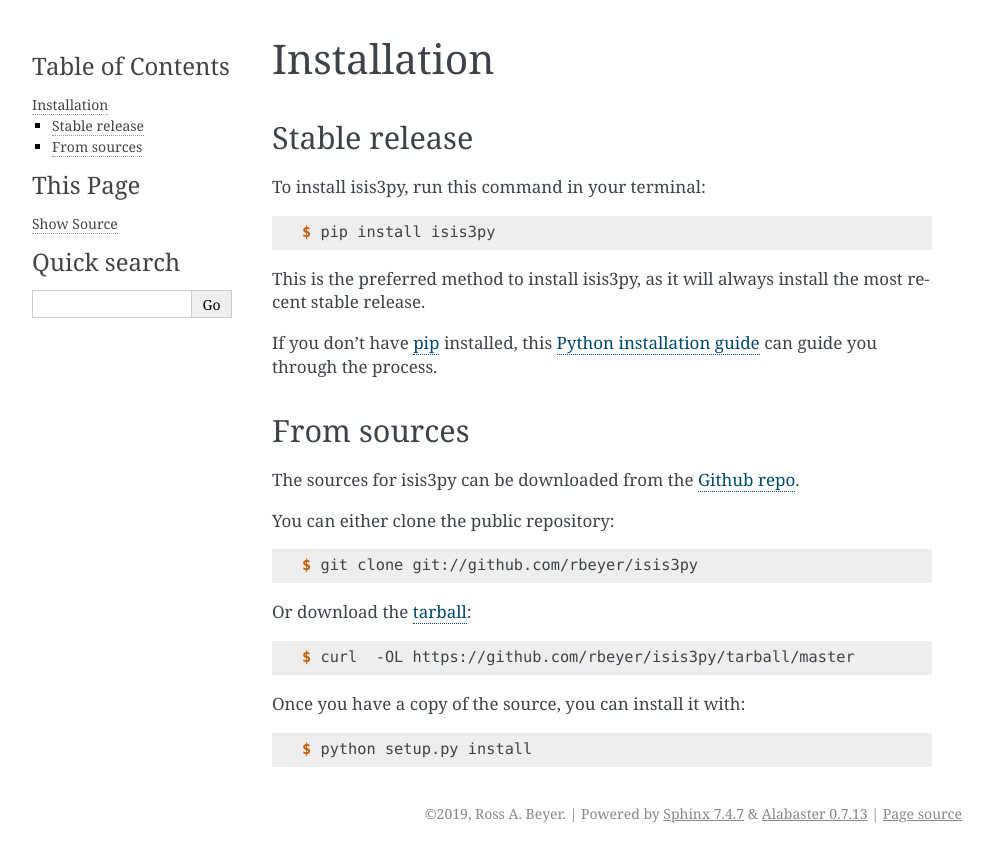
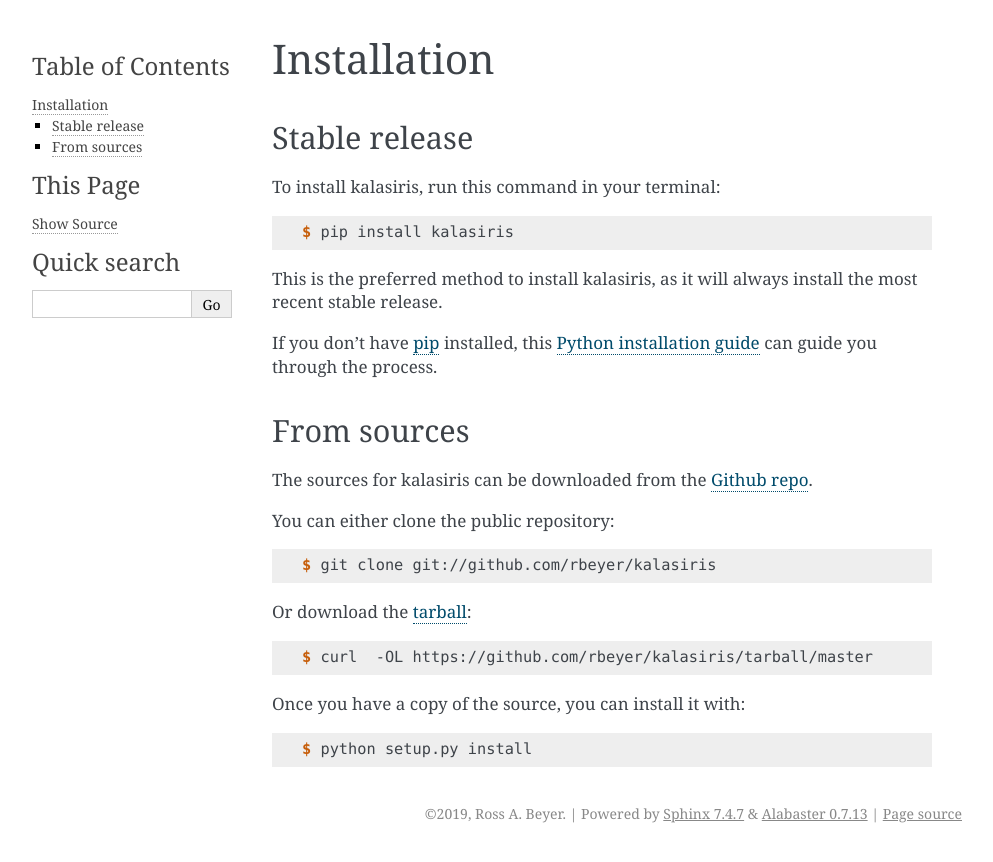
Before and after one commit to rbeyer/kalasiris, a Sphinx documentation site: the page built from docs/installation.rst, in a window 1280 px wide. Shown: the top 862 px of the page, without its empty margins (148-1141 px from the left). Built offline with Sphinx 7.4.7, drawn with Linux system fonts in a browser that asks for light colours; pages that are not in the unit, such as notebooks, are missing from menus; the version number is read from the project's files by our own code.

Commit message:
These are mostly just defaulting from cookie-cutter.  Need to experiment.

```diff
--- a/docs/conf.py
+++ b/docs/conf.py
@@ -1,7 +1,7 @@
 #!/usr/bin/env python
 # -*- coding: utf-8 -*-
 #
-# isis3py documentation build configuration file, created by
+# kalasiris documentation build configuration file, created by
 # sphinx-quickstart on Fri Jun  9 13:47:02 2017.
 #
 # This file is execfile()d with the current directory set to its
@@ -22,7 +22,7 @@ import os
 import sys
 sys.path.insert(0, os.path.abspath('..'))
 
-import isis3py
+import kalasiris
 
 # -- General configuration ---------------------------------------------
 
@@ -47,7 +47,7 @@ source_suffix = '.rst'
 master_doc = 'index'
 
 # General information about the project.
-project = u'isis3py'
+project = u'kalasiris'
 copyright = u"2019, Ross A. Beyer"
 author = u"Ross A. Beyer"
 
@@ -56,9 +56,9 @@ author = u"Ross A. Beyer"
 # the built documents.
 #
 # The short X.Y version.
-version = isis3py.__version__
+version = kalasiris.__version__
 # The full version, including alpha/beta/rc tags.
-release = isis3py.__version__
+release = kalasiris.__version__
 
 # The language for content autogenerated by Sphinx. Refer to documentation
 # for a list of supported languages.
@@ -101,7 +101,7 @@ html_static_path = ['_static']
 # -- Options for HTMLHelp output ---------------------------------------
 
 # Output file base name for HTML help builder.
-htmlhelp_basename = 'isis3pydoc'
+htmlhelp_basename = 'kalasirisdoc'
 
 
 # -- Options for LaTeX output ------------------------------------------
@@ -128,8 +128,8 @@ latex_elements = {
 # (source start file, target name, title, author, documentclass
 # [howto, manual, or own class]).
 latex_documents = [
-    (master_doc, 'isis3py.tex',
-     u'isis3py Documentation',
+    (master_doc, 'kalasiris.tex',
+     u'kalasiris Documentation',
      u'Ross A. Beyer', 'manual'),
 ]
 
@@ -139,8 +139,8 @@ latex_documents = [
 # One entry per manual page. List of tuples
 # (source start file, name, description, authors, manual section).
 man_pages = [
-    (master_doc, 'isis3py',
-     u'isis3py Documentation',
+    (master_doc, 'kalasiris',
+     u'kalasiris Documentation',
      [author], 1)
 ]
 
@@ -151,10 +151,10 @@ man_pages = [
 # (source start file, target name, title, author,
 #  dir menu entry, description, category)
 texinfo_documents = [
-    (master_doc, 'isis3py',
-     u'isis3py Documentation',
+    (master_doc, 'kalasiris',
+     u'kalasiris Documentation',
      author,
-     'isis3py',
+     'kalasiris',
      'One line description of project.',
      'Miscellaneous'),
 ]
--- a/docs/index.rst
+++ b/docs/index.rst
@@ -1,4 +1,4 @@
-Welcome to isis3py's documentation!
+Welcome to kalasiris's documentation!
 ======================================
 
 .. toctree::
--- a/docs/installation.rst
+++ b/docs/installation.rst
@@ -8,13 +8,13 @@ Installation
 Stable release
 --------------
 
-To install isis3py, run this command in your terminal:
+To install kalasiris, run this command in your terminal:
 
 .. code-block:: console
 
-    $ pip install isis3py
+    $ pip install kalasiris
 
-This is the preferred method to install isis3py, as it will always install the most recent stable release.
+This is the preferred method to install kalasiris, as it will always install the most recent stable release.
 
 If you don't have `pip`_ installed, this `Python installation guide`_ can guide
 you through the process.
@@ -26,19 +26,19 @@ you through the process.
 From sources
 ------------
 
-The sources for isis3py can be downloaded from the `Github repo`_.
+The sources for kalasiris can be downloaded from the `Github repo`_.
 
 You can either clone the public repository:
 
 .. code-block:: console
 
-    $ git clone git://github.com/rbeyer/isis3py
+    $ git clone git://github.com/rbeyer/kalasiris
 
 Or download the `tarball`_:
 
 .. code-block:: console
 
-    $ curl  -OL https://github.com/rbeyer/isis3py/tarball/master
+    $ curl  -OL https://github.com/rbeyer/kalasiris/tarball/master
 
 Once you have a copy of the source, you can install it with:
 
@@ -47,5 +47,5 @@ Once you have a copy of the source, you can install it with:
     $ python setup.py install
 
 
-.. _Github repo: https://github.com/rbeyer/isis3py
-.. _tarball: https://github.com/rbeyer/isis3py/tarball/master
+.. _Github repo: https://github.com/rbeyer/kalasiris
+.. _tarball: https://github.com/rbeyer/kalasiris/tarball/master
--- a/docs/usage.rst
+++ b/docs/usage.rst
@@ -2,6 +2,6 @@
 Usage
 =====
 
-To use isis3py in a project::
+To use kalasiris in a project::
 
-    import isis3
+    import kalasiris
--- a/setup.cfg
+++ b/setup.cfg
@@ -7,7 +7,7 @@ tag = True
 search = version='{current_version}'
 replace = version='{new_version}'
 
-[bumpversion:file:isis3/__init__.py]
+[bumpversion:file:kalasiris/__init__.py]
 search = __version__ = '{current_version}'
 replace = __version__ = '{new_version}'
 
```
Also changed, not shown: CONTRIBUTING.rst (+12 -12 lines), README.rst (+11 -11 lines), setup.py (+5 -5 lines), .github/ISSUE_TEMPLATE.md, .travis.yml, 6 other files.
